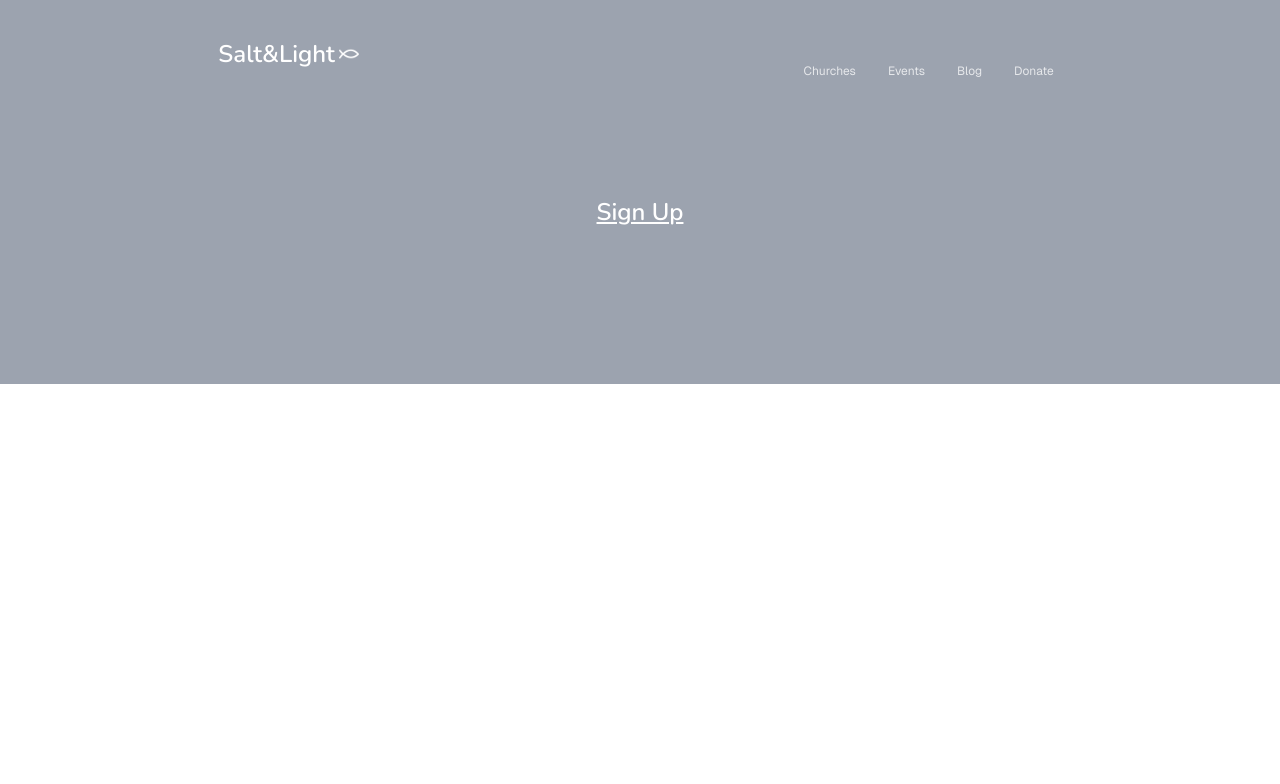
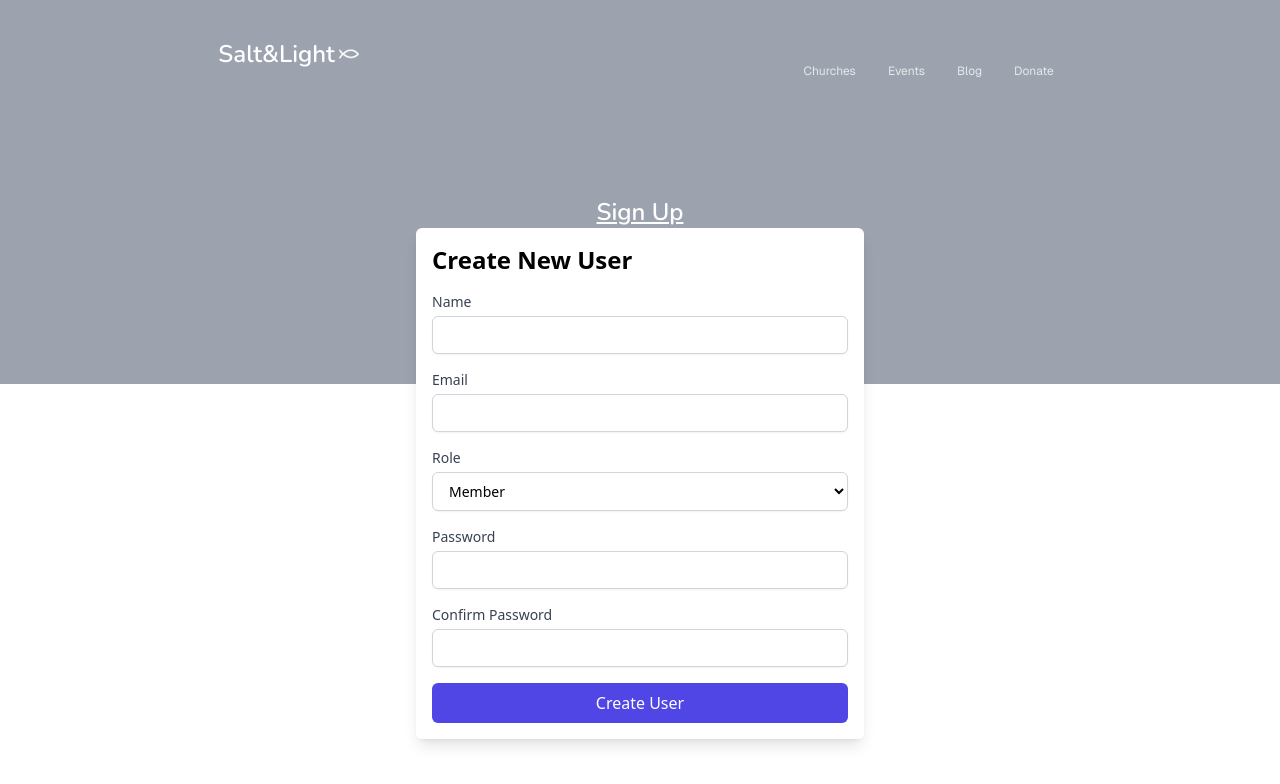
Before and after one commit to softwareNinja-888/salt_light, a React (Vite) app in the folder salt_light/: page /signup in a window 1280 px wide. Shown: the top 784 px of the page. Built offline with nearby package versions, Linux system fonts and the light colour scheme; what tailwindcss-debug-screens would draw is missing.

Commit message:
Add form to sign up as user

```diff
--- a/salt_light/package.json
+++ b/salt_light/package.json
@@ -10,11 +10,13 @@
     "preview": "vite preview"
   },
   "dependencies": {
+    "bcryptjs": "^2.4.3",
     "motion": "^11.15.0",
     "react": "^18.3.1",
     "react-dom": "^18.3.1",
     "react-router": "^7.0.2",
-    "tailwindcss-debug-screens": "^2.2.1"
+    "tailwindcss-debug-screens": "^2.2.1",
+    "uuid": "^11.0.3"
   },
   "devDependencies": {
     "@eslint/js": "^9.15.0",
--- a/salt_light/src/components/AuthContext.jsx
+++ b/salt_light/src/components/AuthContext.jsx
@@ -13,8 +13,13 @@ export function AuthProvider({ children }) {
     setIsOpen(!IsOpen)
   }
 
-  const login = () => setIsLoggedIn(true);
-  const logout = () => setIsLoggedIn(false);
+  function login(){
+    setIsLoggedIn(true);
+  }
+
+  function logout(){
+    setIsLoggedIn(false);
+  }
 
   return (
     <AuthContext.Provider value={{ IsLoggedIn, login, logout,IsOpen,toggleMenu }}>
--- /dev/null
+++ b/salt_light/src/components/Form.jsx
@@ -0,0 +1,158 @@
+import React, { useState } from "react";
+import { util, listingData } from "../data/data.js"
+import { useNavigate } from "react-router";
+import { useAuth } from "./AuthContext.jsx";
+
+const UserForm = () => {
+    const navigate = useNavigate()
+    const {IsLoggedIn,login,logout,IsOpen,toggleMenu} = useAuth()
+
+
+    const [formData, setFormData] = useState({
+      name: "",
+      email: "",
+      role: "Member",
+      password: "",
+      confirmPassword: "",
+    });
+
+    const handleChange = (e) => {
+      const { name, value } = e.target;
+      setFormData((prevData) => ({
+        ...prevData,
+        [name]: value,
+      }));
+    };
+
+    const handleSubmit = (e) => {
+      e.preventDefault();
+
+        //TODO
+            //LOOP THORUGH USERS AND CHECK IF USER ALREADY EXITS
+            //MAKE PASSWORD HARDER VALIDATION
+
+      // Validate passwords match
+      if (formData.password !== formData.confirmPassword) {
+        alert("Passwords do not match!");
+        return;
+      }
+
+      // Use the factory function to create and store the user
+      const newUser = util.createUser(
+        formData.name,
+        formData.email,
+        formData.role,
+        formData.password
+      );
+
+      console.log("New User Created:", newUser);
+      console.log("All Users:", listingData.users);
+
+      // Reset form
+      setFormData({
+        name: "",
+        email: "",
+        role: "Member",
+        password: "",
+        confirmPassword: "",
+      });
+      console.log(login())
+      navigate('/')
+    }
+
+    return (
+    <form onSubmit={handleSubmit} className="max-w-md mx-auto p-4 bg-white shadow-lg rounded-md">
+        <h2 className="text-2xl font-semibold mb-4">Create New User</h2>
+
+          {/* Name */}
+         <div className="mb-4">
+           <label htmlFor="name" className="block text-sm font-medium text-gray-700">
+             Name
+           </label>
+           <input
+             type="text"
+               id="name"
+             name="name"
+            value={formData.name}
+             onChange={handleChange}
+             required
+            className="mt-1 block w-full px-3 py-2 border border-gray-300 rounded-md shadow-sm focus:ring-indigo-500 focus:border-indigo-500 sm:text-sm"
+           />
+        </div>
+
+          {/* Email */}
+         <div className="mb-4">
+           <label htmlFor="email" className="block text-sm font-medium text-gray-700">
+            Email
+           </label>
+           <input
+             type="email"
+               id="email"
+             name="email"
+            value={formData.email}
+             onChange={handleChange}
+             required
+            className="mt-1 block w-full px-3 py-2 border border-gray-300 rounded-md shadow-sm focus:ring-indigo-500 focus:border-indigo-500 sm:text-sm"
+           />
+        </div>
+
+          {/* Role */}
+         <div className="mb-4">
+           <label htmlFor="role" className="block text-sm font-medium text-gray-700">
+             Role
+           </label>
+          <select
+               id="role"
+             name="role"
+            value={formData.role}
+             onChange={handleChange}
+            className="mt-1 block w-full px-3 py-2 border border-gray-300 bg-white rounded-md shadow-sm focus:ring-indigo-500 focus:border-indigo-500 sm:text-sm"
+            >
+              <option value="Admin">Admin</option>
+              <option value="Member">Member</option>
+           </select>
+        </div>
+
+          {/* Password */}
+         <div className="mb-4">
+           <label htmlFor="password" className="block text-sm font-medium text-gray-700">
+             Password
+           </label>
+           <input
+             type="password"
+               id="password"
+             name="password"
+            value={formData.password}
+             onChange={handleChange}
+             required
+            className="mt-1 block w-full px-3 py-2 border border-gray-300 rounded-md shadow-sm focus:ring-indigo-500 focus:border-indigo-500 sm:text-sm"
+           />
+        </div>
+
+          {/* Confirm Password */}
+         <div className="mb-4">
+           <label htmlFor="confirmPassword" className="block text-sm font-medium text-gray-700">
+              Confirm Password
+           </label>
+           <input
+             type="password"
+               id="confirmPassword"
+             name="confirmPassword"
+            value={formData.confirmPassword}
+             onChange={handleChange}
+             required
+            className="mt-1 block w-full px-3 py-2 border border-gray-300 rounded-md shadow-sm focus:ring-indigo-500 focus:border-indigo-500 sm:text-sm"
+           />
+        </div>
+
+          {/* Submit Button */}
+
+        <button type="submit" className="w-full px-4 py-2 bg-indigo-600 text-white font-medium rounded-md hover:bg-indigo-700 focus:outline-none focus:ring-2 focus:ring-indigo-500 focus:ring-offset-2"            >
+            Create User
+        </button>
+
+    </form>
+    )
+};
+
+export {UserForm}
--- a/salt_light/src/components/Header.jsx
+++ b/salt_light/src/components/Header.jsx
@@ -15,15 +15,12 @@ export function Header(){
 
 
     // FOR MENU
-    const [IsOpen,setIsOpen] = useState(false)
+    // const [IsOpen,setIsOpen] = useState(false)
 
     // TO DYANMICALLY DISPLAY CONTENT
-    const {isLoggedIn,login,logout} = useAuth()
+    const {IsLoggedIn, login, logout,IsOpen,toggleMenu} = useAuth()
 
     // FUNCTIONS TO TOGGLE STATES
-    function toggleMenu(){
-        setIsOpen(!IsOpen)
-    }
 
     return (
         <>
@@ -38,7 +35,8 @@ export function Header(){
 
                     {/* BUTTONS */}
                     <div className="flex gap-2">
-                        {isLoggedIn ? <Button name={'Profile'} fontSize="sm" page="/profile"/> : <>
+
+                        {IsLoggedIn ? <Button name={'Profile'} fontSize="sm" page="/profile"/> : <>
                             <Button name="Log in" page="/login"/>
                             <Button name="Sign Up" page="/signup"/>
                         </>}
@@ -46,7 +44,7 @@ export function Header(){
                 </div>
 
                 {/* MENU */}
-                <Menu IsOpen={IsOpen} setIsOpen={setIsOpen} toggleMenu={()=>{toggleMenu()}} list={pages.pagesData} axis={'row'}/>
+                <Menu IsOpen={IsOpen} toggleMenu={()=>{toggleMenu()}} list={pages.pagesData} axis={'row'}/>
 
             </div>
 
--- a/salt_light/src/components/Listing.jsx
+++ b/salt_light/src/components/Listing.jsx
@@ -2,6 +2,8 @@ import { useParams } from "react-router"
 import { listingData } from "../data/data.js"
 import { util } from "../data/data.js"
 import { ListRoot } from "./ListRoot.jsx"
+
+import { v4 as uuidv4 } from "uuid"
 
 import phone from '/phone.webp'
 import cross from '/cross.webp'
@@ -12,15 +14,13 @@ export function Listing(){
 
     const data = listingData[title]
 
-    // console.log(data)
-
     return (
         <>
             {/* <h1 className="text-3xl text-red-600">{title}</h1> */}
             <div className="flex flex-col items-center gap-6 py-28">
                 {data.map(el=>{
                     return (
-                    <div className="flex flex-col items-center justify-center w-10/12 border border-black rounded-2xl text-sm font-geist">
+                    <div key={el.id} className="flex flex-col items-center justify-center w-10/12 border border-black rounded-2xl text-sm font-geist">
                         <div className="w-full">
                             <img src={el.imgUrl} alt='image' className="w-full h-64 rounded-t-2xl" loading="lazy"/>
                         </div>
@@ -40,11 +40,12 @@ export function Listing(){
                                 </div>
                             </div>
 
-                            <div className="flex flex-col items-center">{el.services.map(el=>{
+                            <ul className="flex flex-col items-center">
+                                {el.services.map((el,ind)=>{
                                 return(
-                                    <li>{el}</li>
+                                    <li key={uuidv4()}>{el}</li>
                                 )
-                            })}</div>
+                            })}</ul>
                         </div>
                     </div>
                     )
--- a/salt_light/src/components/SignUp.jsx
+++ b/salt_light/src/components/SignUp.jsx
@@ -2,6 +2,10 @@ import { Header } from "./Header.jsx"
 import { Menu } from "./Menu.jsx";
 import { Link } from "react-router"
 import { pages } from "../data/data.js";
+import { UserForm } from "./Form.jsx";
+
+
+
 
 import fish from '/fishWhite.webp'
 import place from '/place.webp'
@@ -10,6 +14,7 @@ import { useAuth } from "./AuthContext.jsx"
 export function SignUp(){
 
     const {IsLoggedIn,login,logout,IsOpen,toggleMenu} = useAuth()
+
 
     return (
         <>
@@ -32,11 +37,10 @@ export function SignUp(){
                 <div className="text-center text-2xl text-white underline font-nunito mt-20">Sign Up</div>
 
                 <div className="">
-                    <form action="" method="post">
-                        <label htmlFor="name"></label>
-                    </form>
+                    <UserForm/>
                 </div>
             </div>
         </>
     )
+
 }
--- a/salt_light/src/data/data.js
+++ b/salt_light/src/data/data.js
@@ -1,3 +1,5 @@
+import bcrypt from 'bcryptjs'
+
 // FUNCTIONS
 
 const util = (function (){
@@ -65,6 +67,25 @@ const util = (function (){
         };
     }
 
+    const createUser = (name, email, role, password) => {
+
+        // const bcrypt = require("bcryptjs");
+
+        // Create a user object
+        const user = {
+            name,
+            email,
+            role,
+            passwordHash: bcrypt.hashSync(password, 10), // Hash password
+            createdAt: new Date(),
+        };
+
+        listingData.users.push(user)
+
+
+    return {user};
+};
+
     function formatMoney (amount,currency){
         const formatAmount = new Intl.NumberFormat(`en-ZA`,{
             style: 'currency',
@@ -77,7 +98,7 @@ const util = (function (){
         return `${formatAmount}`
     }
 
-    return {capitilizeText,createChurch,createEvents,createDonationOption,createBlog,formatMoney}
+    return {capitilizeText,createChurch,createEvents,createDonationOption,createBlog,formatMoney,createUser}
 })()
 
 
@@ -212,10 +233,14 @@ const listingData = (function(){
         util.createEvents( 5, "Community Outreach Day", { phone: "333-999-7777", email: "outreach@fellowship.org" }, "Kingdom Fellowship, Denver, CO", ["Food Drive", "Medical Checkups", "Clothing Donations"], "Serving the community with love and compassion to reflect Gods kingdom.", "/events/eventsE1.webp" ) ];
 
 
-    return {churches,blog,donate,events}
+    let users = []
+
+console.log(users)
+    return {churches,blog,donate,events,users}
 
 })()
 
 
+export {listingData,util,pages}
 
-export {listingData,util,pages}
+//////////////////////////////////////
```
Also changed, not shown: 1 other file (tests, documents, lock files or other folders).
